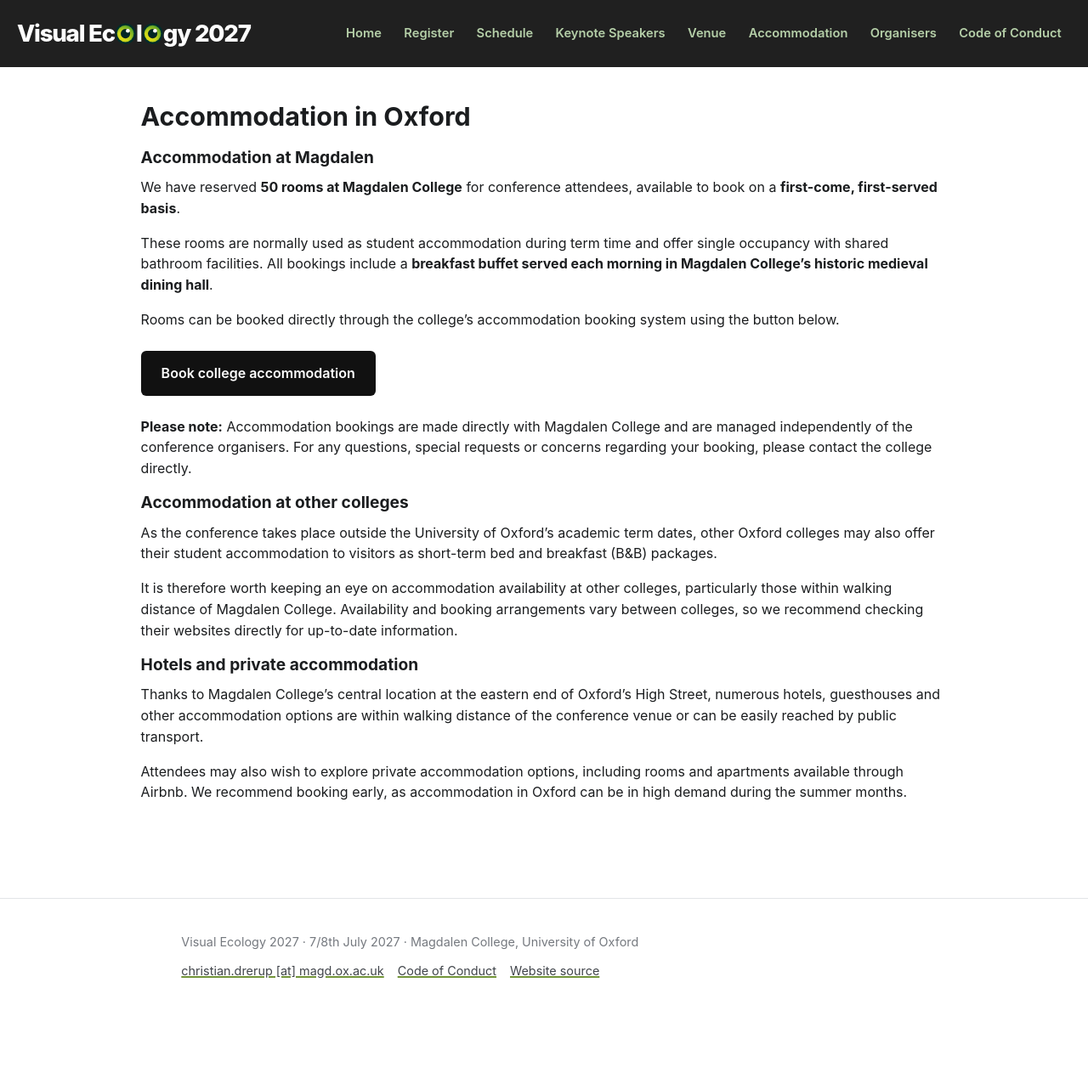
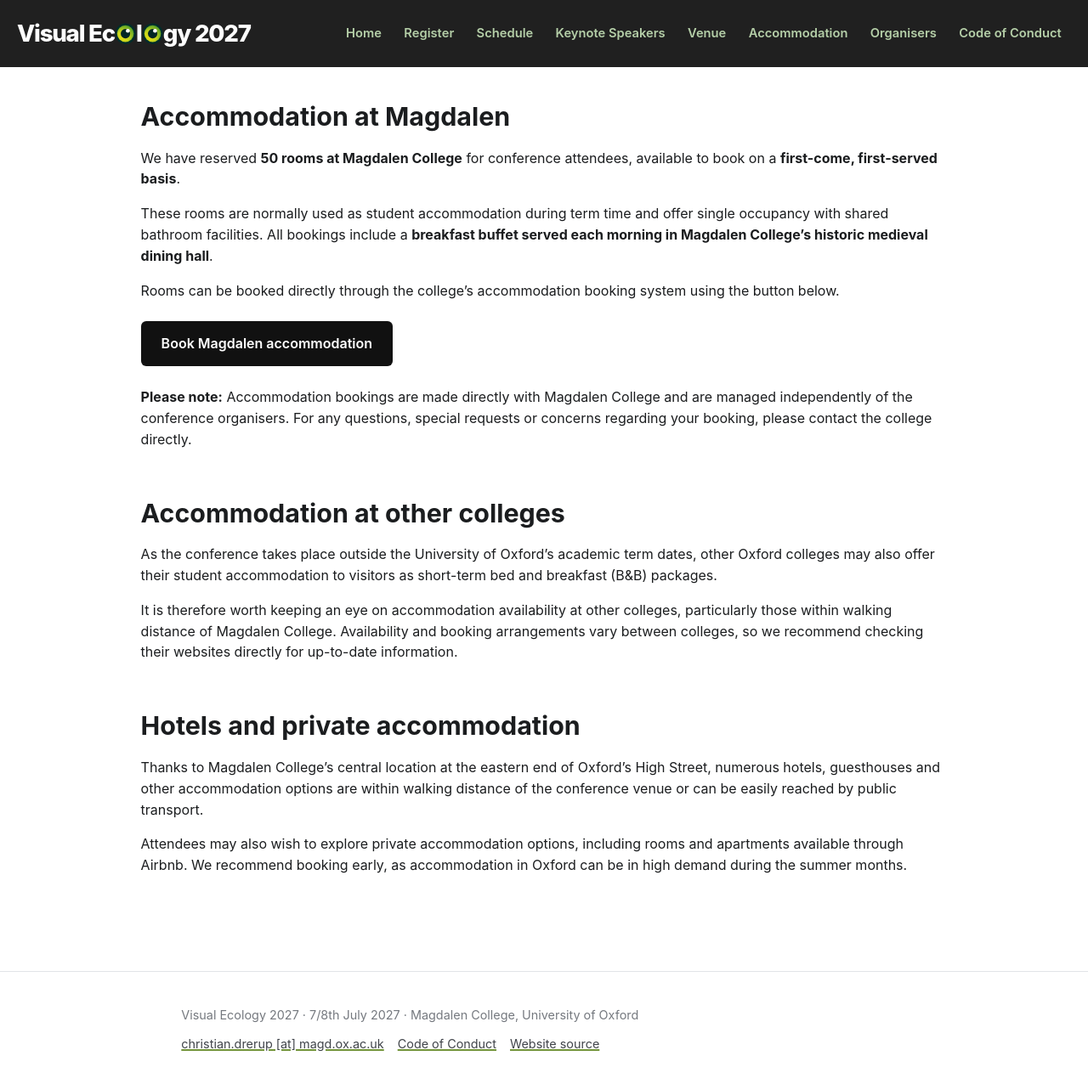
Before and after one commit to visual-ecology/2027, a Jekyll site: the page built from _pages/accommodation.md, in a window 1280 px wide and 1281 px high. Shown: the top 1276 px of the window at 85% size. Built offline with Jekyll 4.4.1, drawn with Linux system fonts in a browser that asks for light colours.

Commit message:
Update accommodation page

```diff
--- a/_pages/accommodation.md
+++ b/_pages/accommodation.md
@@ -3,9 +3,7 @@ title: "Accommodation"
 permalink: /accommodation/
 ---
 
-## Accommodation in Oxford
-
-### Accommodation at Magdalen
+## Accommodation at Magdalen
 
 We have reserved **50 rooms at Magdalen College** for conference attendees, available to book on a **first-come, first-served basis**.
 
@@ -19,21 +17,23 @@ Rooms can be booked directly through the college's accommodation booking system
      rel="noopener noreferrer"
      class="oxford-button"
      style="display: inline-flex; width: auto; padding: 14px 24px;">
-    Book college accommodation
+    Book Magdalen accommodation
   </a>
 </div>
 
 **Please note:** Accommodation bookings are made directly with Magdalen College and are managed independently of the conference organisers. For any questions, special requests or concerns regarding your booking, please contact the college directly.
 
 
-### Accommodation at other colleges
+<div style="height: 40px;"></div>
+## Accommodation at other colleges
 
 As the conference takes place outside the University of Oxford's academic term dates, other Oxford colleges may also offer their student accommodation to visitors as short-term bed and breakfast (B&B) packages.
 
 It is therefore worth keeping an eye on accommodation availability at other colleges, particularly those within walking distance of Magdalen College. Availability and booking arrangements vary between colleges, so we recommend checking their websites directly for up-to-date information.
 
 
-### Hotels and private accommodation
+<div style="height: 40px;"></div>
+## Hotels and private accommodation
 
 Thanks to Magdalen College's central location at the eastern end of Oxford's High Street, numerous hotels, guesthouses and other accommodation options are within walking distance of the conference venue or can be easily reached by public transport.
 
```
